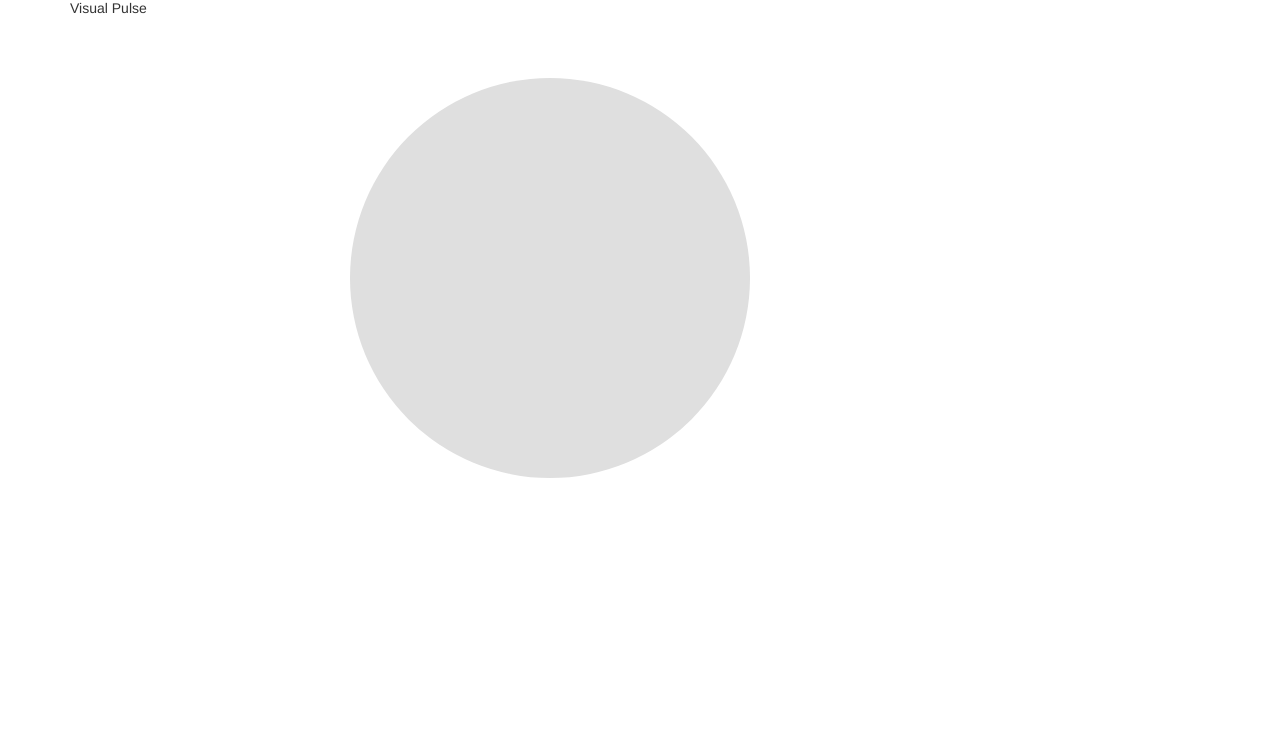
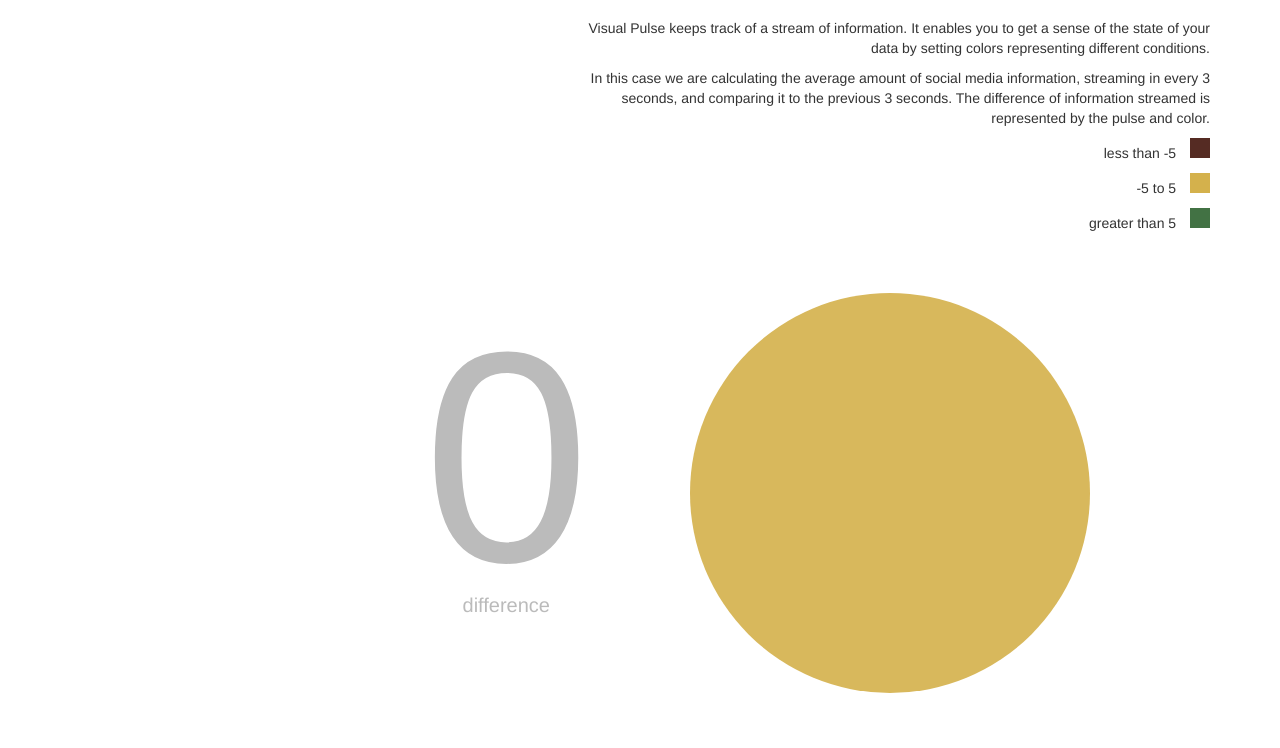
Before and after one commit to topleft/pulse-visual, a website: page index.html in a window 1280 px wide. Shown: the part 72-820 px from the top of the page. Drawn offline with nearby package versions, Linux system fonts and the light colour scheme.

Commit message:
formated html and css, added in difference amt

```diff
--- a/index.html
+++ b/index.html
@@ -2,21 +2,42 @@
 <html>
   <head>
     <meta charset="utf-8">
-    <title>Heartbeat - Visual Pulse</title>
+    <title>Data Pulse</title>
     <link rel="stylesheet" href="http://netdna.bootstrapcdn.com/bootstrap/3.3.5/css/bootstrap.min.css">
     <link rel="stylesheet" href="./main.css">
   </head>
   <body>
 
     <div class="container">
+      <div class="headline">
+        <h1>Data Pulse</h1>
+        <br/>
+        <p>Visual Pulse keeps track of a stream of information. It enables you to get a sense of the state of your data by setting colors representing different conditions.</p>
+        <p>In this case we are calculating the average amount of social media information, streaming in every 3 seconds, and comparing it to the previous 3 seconds. The difference of information streamed is represented by the pulse and color.</p>
+        <ul>
+          <li>
+            <span> less than -5 </span><span class="key" id="low"></span>
+          </li>
+          <li>
+            <span> -5 to 5 </span><span class="key" id="middle"></span>
+          </li>
+          <li>
+            </span><span> greater than 5 </span><span class="key" id="high">
+          </li>
+        </ul>
+      </div>
 
-      <h1>Heartbeat</h1>
-      <p>Visual Pulse</p>
-
-      <svg width="960" height="500">
-        <circle cx="480" cy="250" r="200"/>
-      </svg>
-
+      <div class="data-box">
+        <div id="data">
+          <span class="big-font">0</span>
+          <p class="small-font">difference</p>
+        </div>
+        <div id="circle">
+          <svg width="500" height="500">
+            <circle cx="280" cy="250" r="200"/>
+          </svg>
+        </div>
+      </div>
     </div>
 
     <script type="text/javascript" src="http://code.jquery.com/jquery-2.1.4.min.js"></script>
--- a/js/main.js
+++ b/js/main.js
@@ -2,7 +2,7 @@
 $(document).on('ready', function(){
   console.log("** pulse setup **");
 
-  colors = {high: '#567238', middle: '#bbb', low: '#76C6EB'};
+  colors = {high: '#427244', middle: '#D4B14C', low: '#552B23'};
   initPulse(colors);
 
 });
--- a/js/pulse.js
+++ b/js/pulse.js
@@ -9,7 +9,7 @@
   var prevAvg;
   var currentAvg;
   var counts = [];
-  var sampleSize = 3;
+  var sampleSize = 3.3;
 
   function initPulse (colors) {
     console.log("** pulse initiated **");
@@ -25,7 +25,7 @@
     if (counts.length > sampleSize) {
       var color = runColorPicker();
     } else {
-      var color = '#bbb';
+      var color = '#D4B14C';
     }
     d3.select("circle")
       .transition()
@@ -96,6 +96,8 @@
     }
     var diff = prevAvg - currentAvg;
     prevAvg = currentAvg;
+    $('#data span')
+        .html(Math.round(diff));
     return Math.round(diff);
   }
 
--- a/main.css
+++ b/main.css
@@ -1,5 +1,71 @@
 
+
+.headline {
+  text-align: right;
+  margin-left: 500px;
+}
+
+li  {
+  list-style: none;
+  margin-bottom: 10px;
+}
+
+span.key {
+  margin-left: 10px;
+  width: 20px;
+  height: 20px;
+  display: inline-block;
+}
+
+#low {
+  background-color: #552B23;
+}
+
+#middle {
+  background-color: #D4B14C;
+}
+
+#high {
+  background-color: #427244;
+}
 
 circle {
   fill: #fff;
 }
+
+#circle {
+  float: right;
+  margin-right: 100px;
+}
+
+#data {
+  display: table-cell;
+  width: 500px;
+  float: left;
+  margin-left: 20px;
+  color: #bbb;
+}
+
+#data span {
+  text-align: right;
+  vertical-align: middle;
+  display: block;
+}
+
+#data p {
+  text-align: right;
+  margin-top: -80px;
+  margin-right: 40px;
+}
+
+.big-font {
+  font-size: 300px;
+}
+
+.small-font {
+  font-size: 20px;
+}
+
+.data-box {
+  height: 500px;
+}
```
Also changed, not shown: js/bundle.js.
